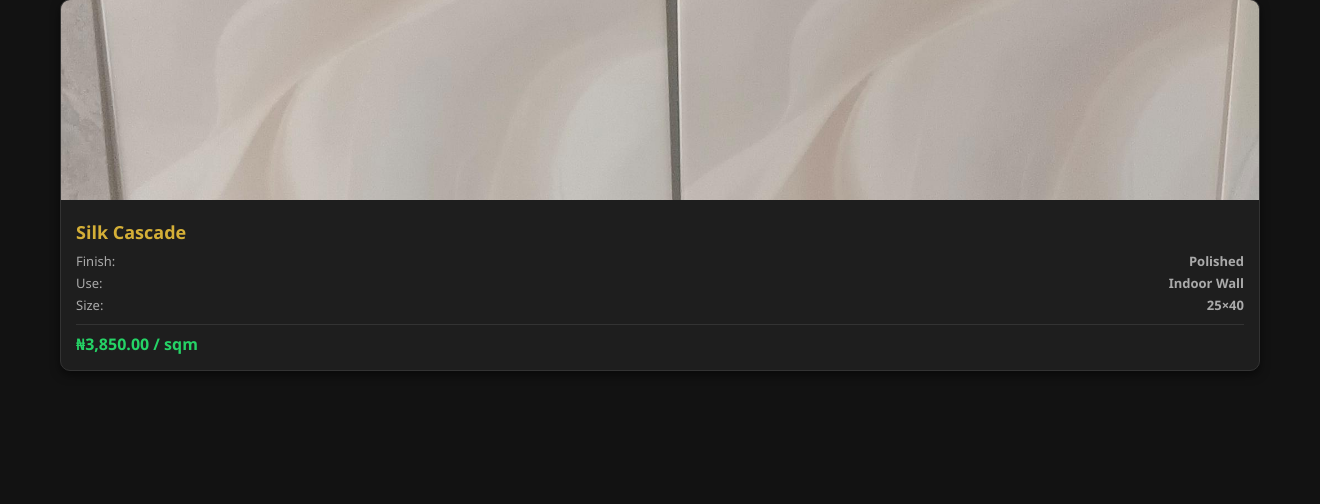
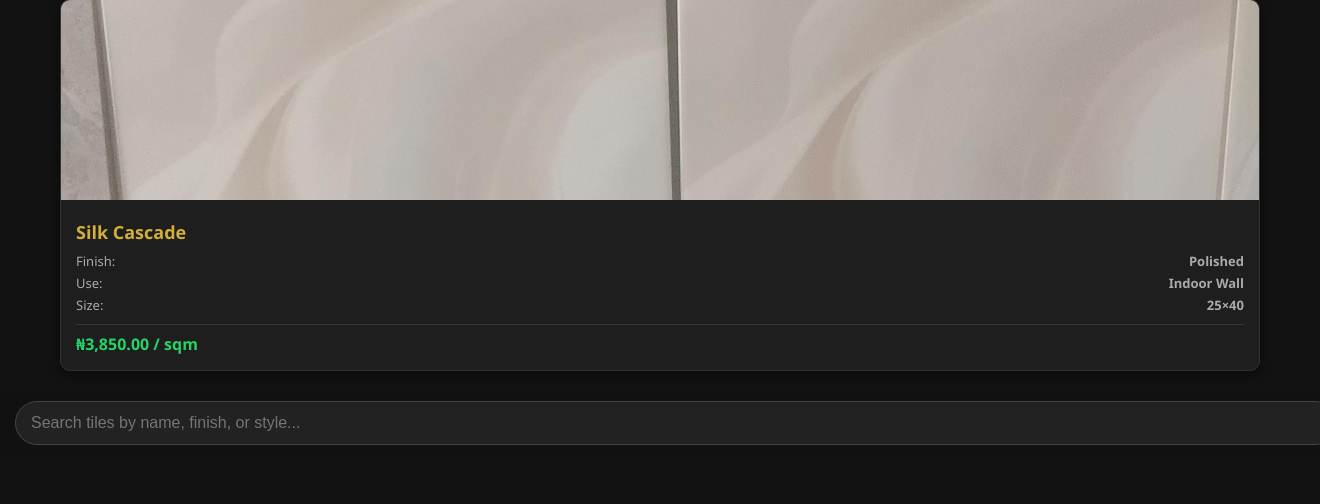
Before and after one commit to Emeka17/mprior, a Flask app: page / in a window 1320 px wide; the page is wider, and only the part inside the window is pictured. Shown: the part 273-777 px from the top of that part. Run offline with Flask 3, Linux system fonts and the light colour scheme.

Commit message:
Add search input HTML and container grid logic

```diff
--- a/templates/index.html
+++ b/templates/index.html
@@ -220,3 +220,20 @@
     }
   }
 </script>
+
+<!-- Search Bar HTML -->
+<div class="search-container">
+  <input type="text" id="tileSearch" class="search-input" onkeyup="filterTiles()" placeholder="Search tiles by name, finish, or style...">
+</div>
+
+<script>
+  // Ensure the main tile listing container uses the 2-column grid class automatically
+  window.addEventListener('DOMContentLoaded', (event) => {
+    let containers = document.querySelectorAll('.container, .gallery, .row, main');
+    containers.forEach(el => {
+      if (!el.classList.contains('tile-grid') && el.innerHTML.includes('tile-card')) {
+        el.classList.add('tile-grid');
+      }
+    });
+  });
+</script>
```
